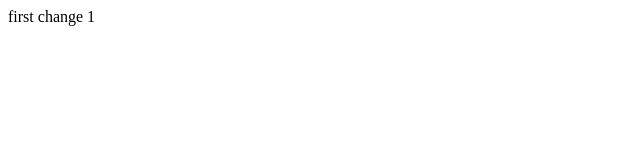
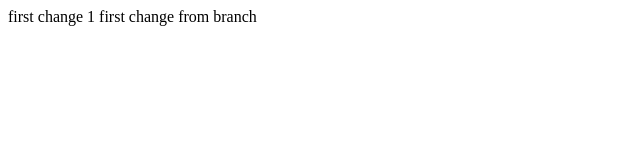
Before and after one commit to bondarev-alex/test1, a plain HTML site: page index.html in a window 1280 px wide. Shown: the whole page, without its empty margins (0-640 px from the left). Drawn offline with Linux system fonts and the light colour scheme.

Commit message:
my-first-change-in-branch

```diff
--- a/index.html
+++ b/index.html
@@ -8,5 +8,6 @@
   </head>
   <body>
     first change 1
+    first change from branch
   </body>
 </html>
```
